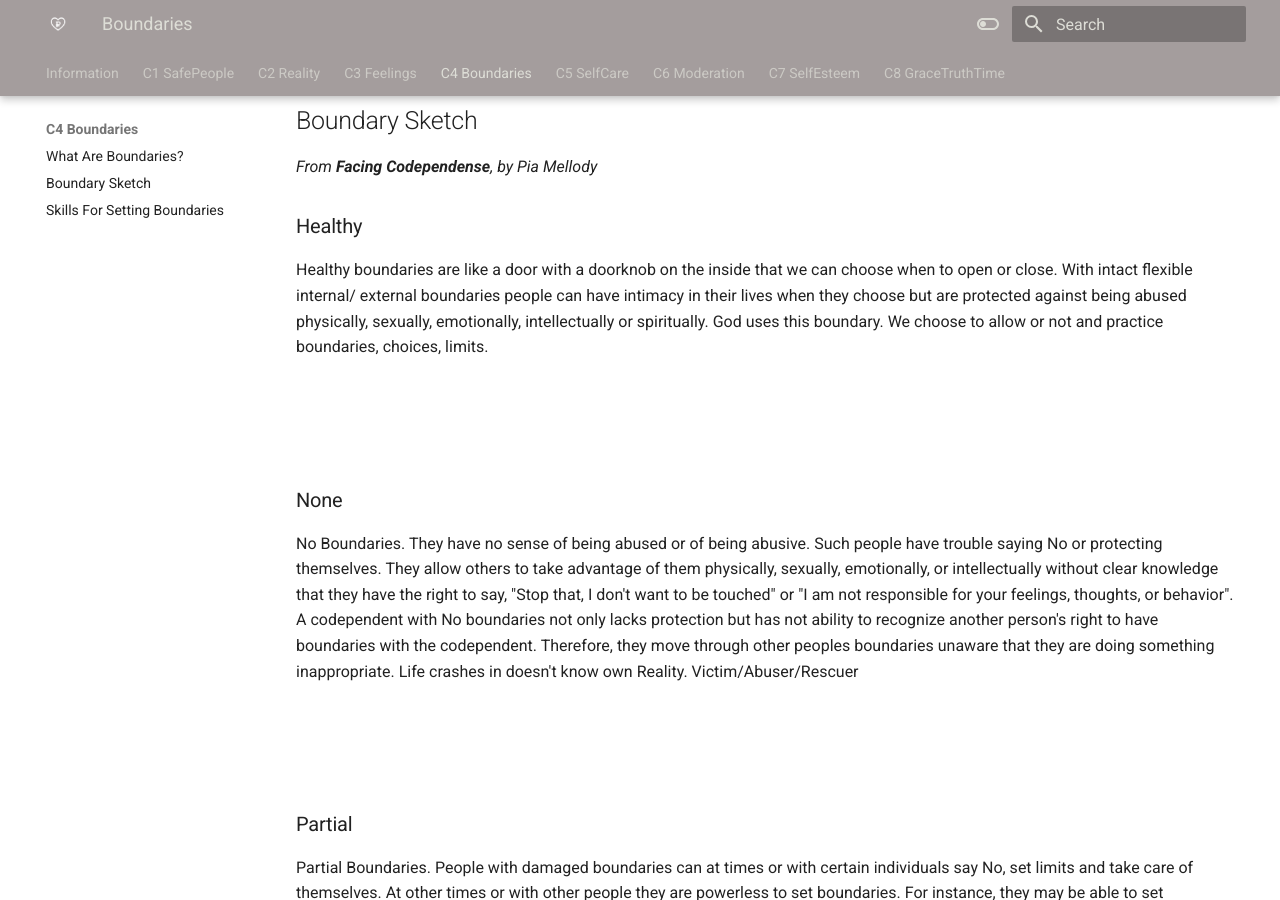
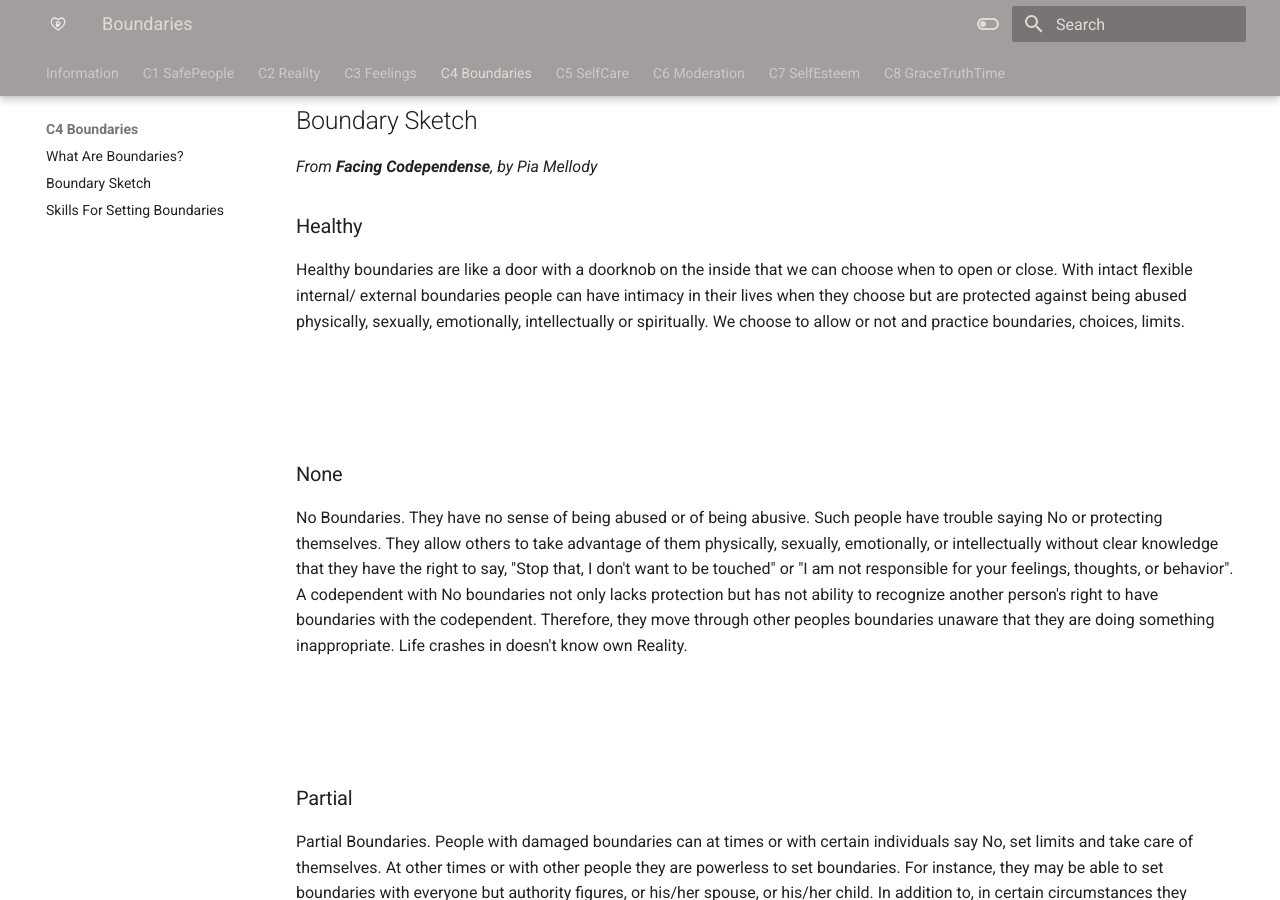
Before and after one commit to dgrothman/theinnerjourney, an MkDocs documentation site: the page built from docs/C4-Boundaries/Class 4 - Handout.md, in a window 1280 px wide and 900 px high, scrolled down 1294 px. Built offline with MkDocs 1.6.1 and Material for MkDocs 9.7.7, drawn with Linux system fonts in a browser that asks for light colours; some of the changed text lies outside the part shown.

Commit message:
update class 4 audio

```diff
--- a/docs/C4-Boundaries/Class 4 - Handout.md
+++ b/docs/C4-Boundaries/Class 4 - Handout.md
@@ -74,8 +74,7 @@ allows us to stop taking responsibility for the thoughts, feelings, and behavior
 ### Healthy
   Healthy boundaries are like a door with a doorknob on the inside that we can choose when to open or close.
 With intact flexible internal/ external boundaries people can have intimacy in their lives when they choose but
-are protected against being abused physically, sexually, emotionally, intellectually or spiritually. God uses this
-boundary. We choose to allow or not and practice boundaries, choices, limits.
+are protected against being abused physically, sexually, emotionally, intellectually or spiritually. We choose to allow or not and practice boundaries, choices, limits.
 
 <br><br><br>
 
@@ -87,7 +86,6 @@ intellectually without clear knowledge that they have the right to say, "Stop th
 A codependent with No boundaries not only lacks protection but has not ability to recognize another person's
 right to have boundaries with the codependent. Therefore, they move through other peoples boundaries
 unaware that they are doing something inappropriate. Life crashes in doesn't know own Reality.
-Victim/Abuser/Rescuer
 
 <br><br><br>
 
```
Also changed, not shown: other parts of docs/C4-Boundaries/Class 4 - Handout.md (+6 -0 lines), docs/index.md (+1 -1 lines).
